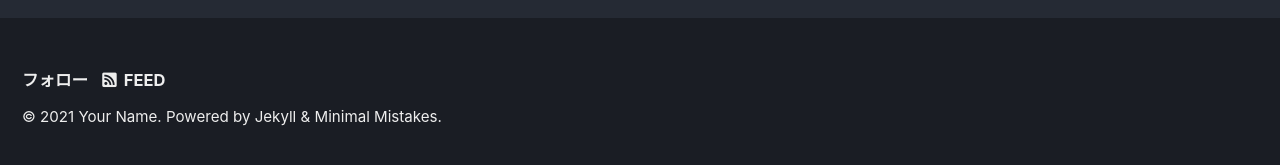
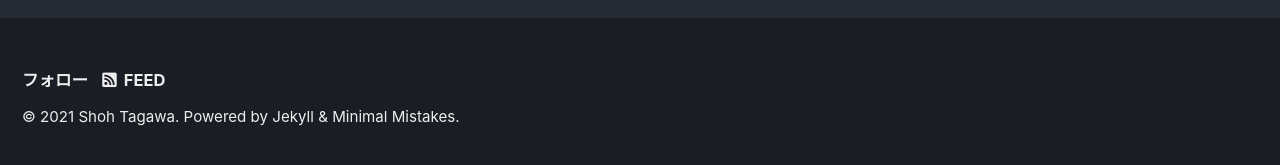
Before and after one commit to ShohTagawa/www, a Jekyll site: the page built from index.html, in a window 1280 px wide. Shown: the part 727-892 px from the top of the page. Built offline with Jekyll 4.4.1, drawn with Linux system fonts in a browser that asks for light colours; cached includes are drawn as plain includes; the list of posts is cut into pages by our own code.

Commit message:
Update _config.yml

```diff
--- a/_config.yml
+++ b/_config.yml
@@ -12,14 +12,15 @@
 
 # theme                  : "minimal-mistakes-jekyll"
 # remote_theme           : "mmistakes/minimal-mistakes"
-minimal_mistakes_skin    : "dark" # "air", "aqua", "contrast", "dark", "dirt", "neon", "mint", "plum", "sunrise"
+minimal_mistakes_skin    : "dark"
+# "air", "aqua", "contrast", "dark", "dirt", "neon", "mint", "plum", "sunrise"
 
 # Site Settings
 locale                   : "ja-JP"
 title                    : "geophysica"
 title_separator          : "-"
 subtitle                 : # site tagline that appears below site title in masthead
-name                     : "Your Name"
+name                     : "Shoh Tagawa"
 description              : "An amazing website."
 url                      : # the base hostname & protocol for your site e.g. "https://mmistakes.github.io"
 baseurl                  : # the subpath of your site, e.g. "/blog"
```
